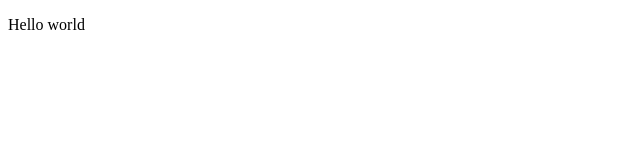
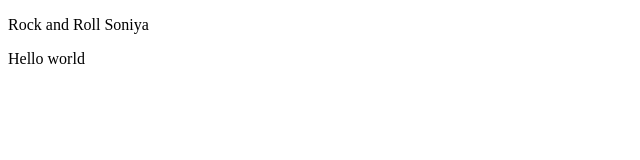
Before and after one commit to Priyanshiag1812/priyu, a plain HTML site: page index.html in a window 1280 px wide. Shown: the whole page, without its empty margins (0-640 px from the left). Drawn offline with Linux system fonts and the light colour scheme.

Commit message:
let rock

```diff
--- a/index.html
+++ b/index.html
@@ -6,6 +6,7 @@
     <title>Git </title>
 </head>
 <body>
+    <p>Rock and Roll Soniya </p>
    <p>Hello world</p>
 </body>
 </html>
```
